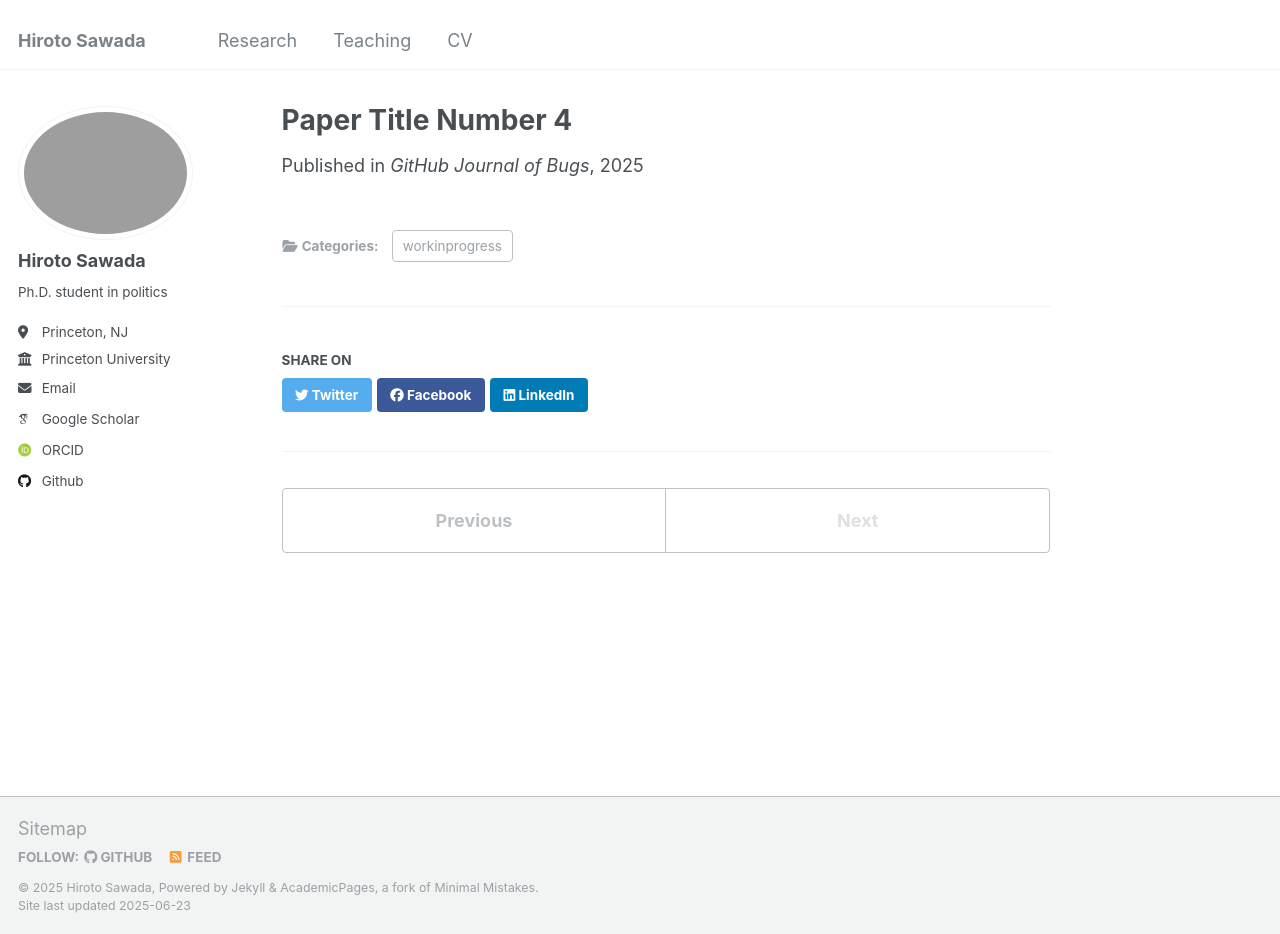
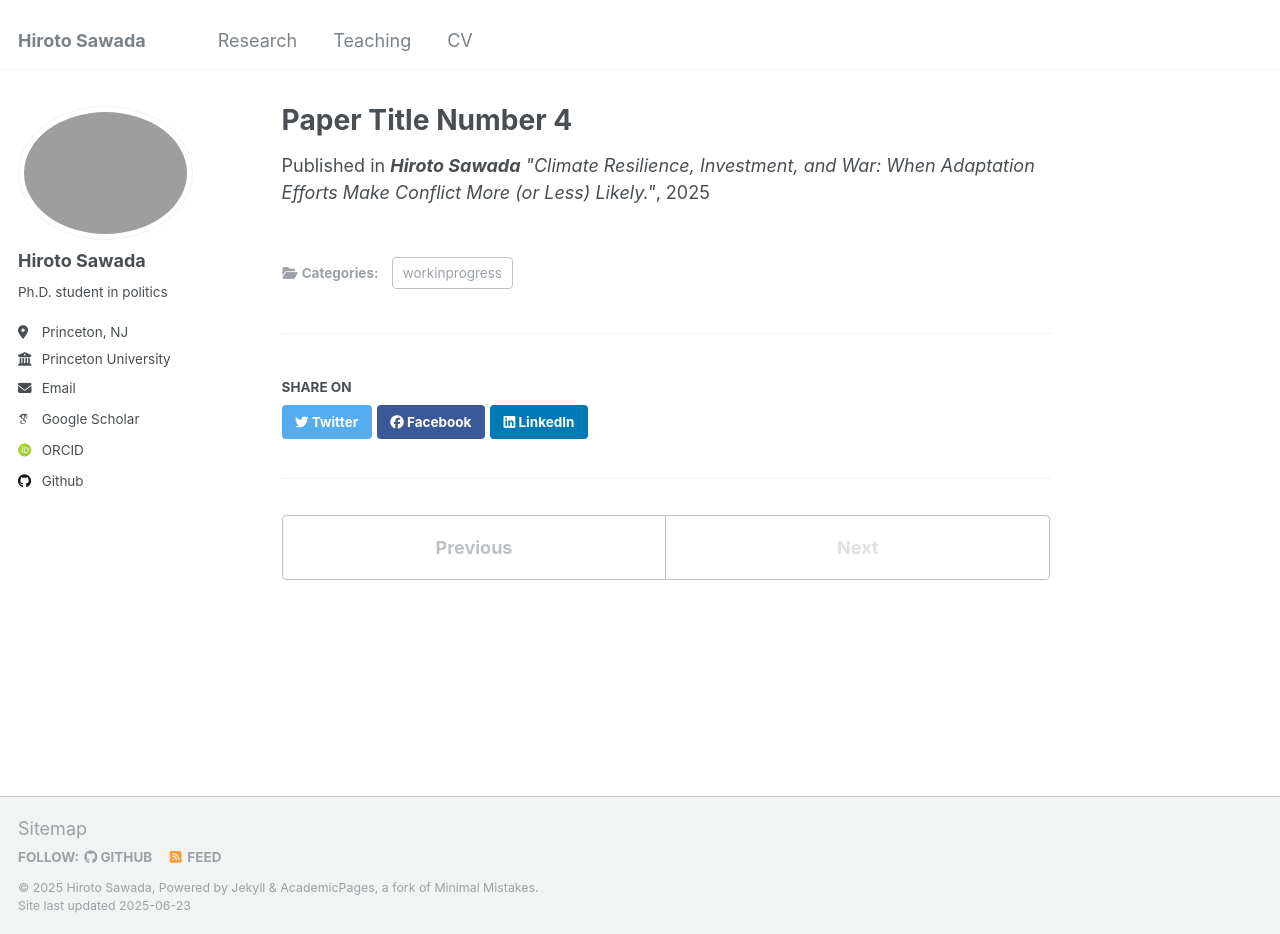
Before and after one commit to hiroto-sawada/hiroto-sawada.github.io, a Jekyll site: the page built from _publications/2024-02-17-paper-title-number-4.md, in a window 1280 px wide and 934 px high. Built offline with Jekyll 4.4.1, drawn with Linux system fonts in a browser that asks for light colours; some web fonts are replaced.

Commit message:
Update 2024-02-17-paper-title-number-4.md

```diff
--- a/_publications/2024-02-17-paper-title-number-4.md
+++ b/_publications/2024-02-17-paper-title-number-4.md
@@ -2,8 +2,6 @@
 title: "Paper Title Number 4"
 collection: publications
 category: workinprogress
-permalink: /publication/2024-02-17-paper-title-number-4
-excerpt: 'This paper is about fixing template issue #693.'
 date: 2025-08-31
-venue: 'GitHub Journal of Bugs'
+venue: '<b>Hiroto Sawada</b> "Climate Resilience, Investment, and War: When Adaptation Efforts Make Conflict More (or Less) Likely."'
 ---
```
